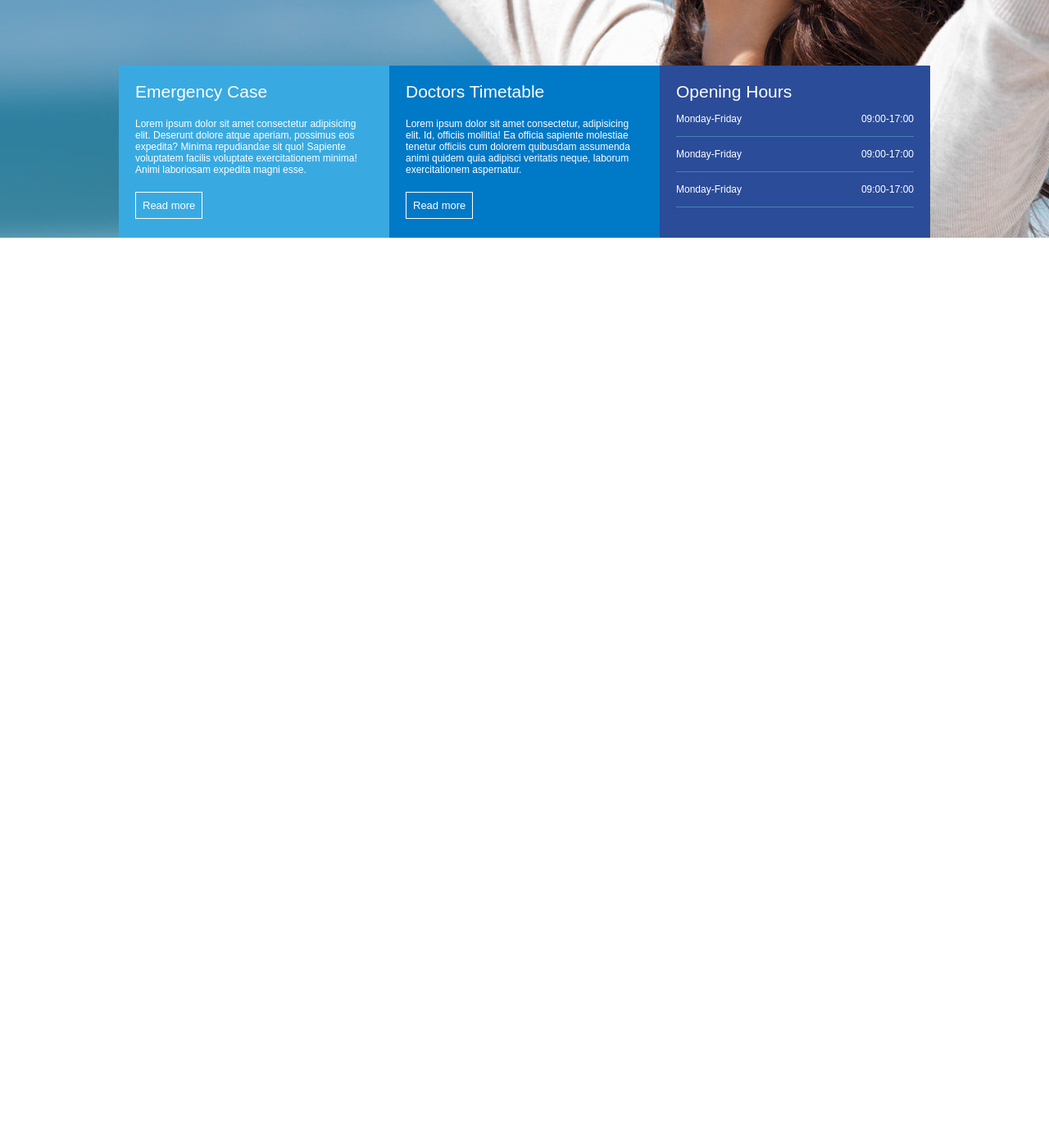
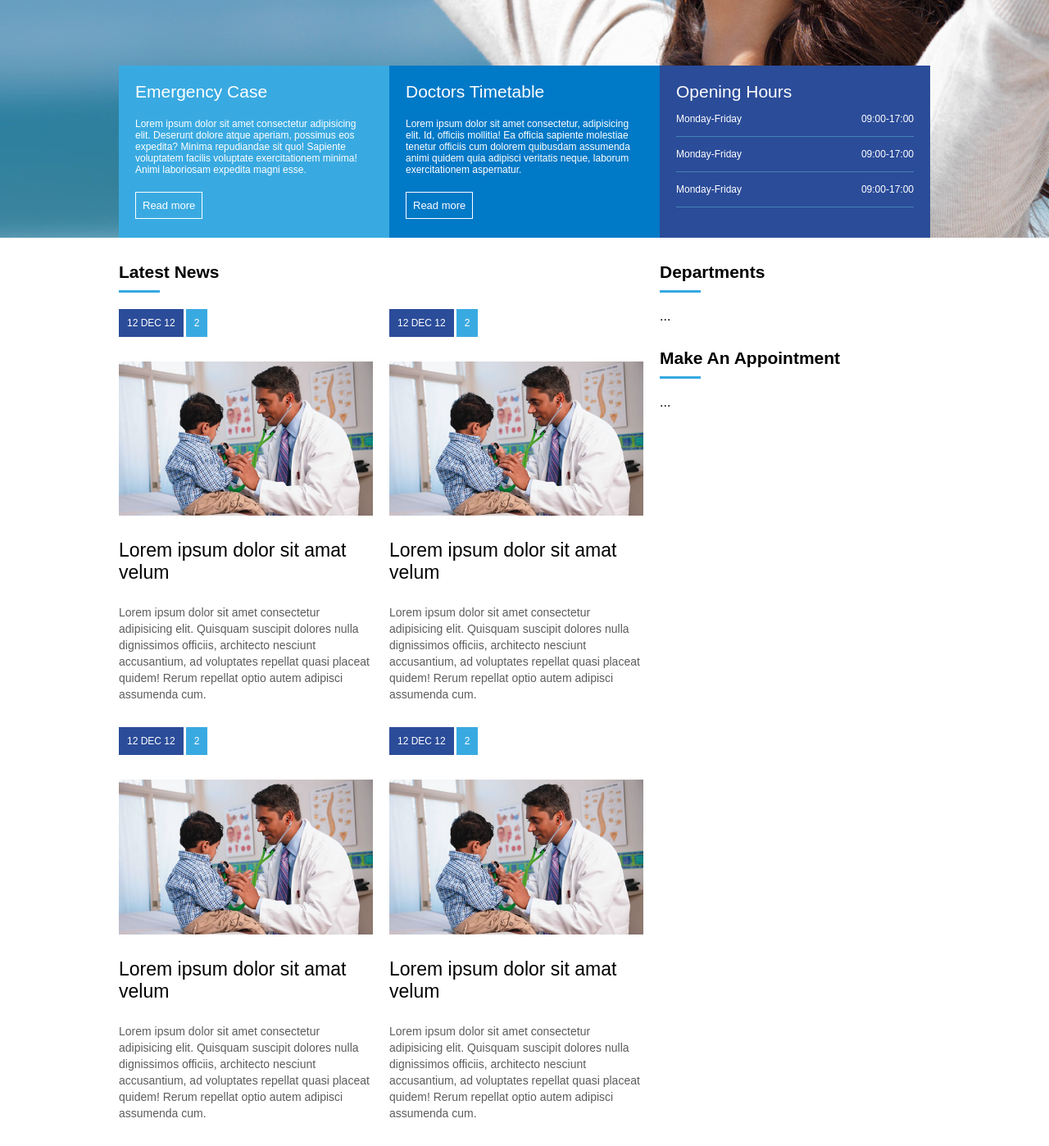
Before and after one commit to wanderson648/site-clone-flexbox, a plain HTML site: page index.html in a window 1280 px wide. Shown: the part 500-1898 px from the top of the page at 82% size. Before the commit the page ends 800 px from the top, so only its background shows below. Drawn offline with Linux system fonts and the light colour scheme.

Commit message:
configuração do widget

```diff
--- a/assets/css/styles.css
+++ b/assets/css/styles.css
@@ -140,3 +140,78 @@ header {
   margin-top: 20px;
   margin-bottom: 20px;
 }
+
+/* configuração da section-geral */
+
+#geral {
+  display: flex;
+  justify-content: center;
+}
+#geral section {
+  flex: 2;
+}
+#geral aside {
+  flex: 1;
+}
+.widget_title {
+  margin-top: 30px;
+  margin-bottom: 20px;
+}
+.widget_title_text {
+  color: #000;
+  font-size: 21px;
+  font-weight: bold;
+}
+.widget_title_bar {
+  width: 50px;
+  height: 3px;
+  background: #36a9e1;
+  margin-top: 10px;
+}
+.flex {
+  display: flex;
+  flex-wrap: wrap;
+}
+article {
+  flex: 1;
+  min-width: 300px;
+  margin-right: 20px;
+}
+article a {
+  text-decoration: none;
+}
+article .news_data {
+  display: flex;
+}
+article .news_data .news_posted_at {
+  background: #2b4c99;
+  color: #fff;
+  font-size: 12px;
+  padding: 10px;
+  margin-right: 3px;
+}
+article .news_data .news_comments {
+  background: #39aae1;
+  color: #fff;
+  font-size: 12px;
+  padding: 10px;
+}
+article .news_thumbnail {
+  margin-top: 30px;
+}
+article .news_thumbnail img {
+  width: 100%;
+  height: auto;
+}
+article .news_title {
+  margin-top: 25px;
+  margin-bottom: 25px;
+  color: #000;
+  font-size: 23px;
+}
+article .news_resume {
+  color: #5c5c5c;
+  line-height: 20px;
+  font-size: 14px;
+  margin-bottom: 30px;
+}
--- a/index.html
+++ b/index.html
@@ -69,5 +69,111 @@
       </div>
     </div>
   </section>
+
+  <section id="geral">
+    <div class="container">
+       <section>
+         <div class="widget">
+           <div class="widget_title">
+             <div class="widget_title_text">Latest News</div>
+             <div class="widget_title_bar"></div>
+           </div>
+           <div class="widget_body flex">
+
+             <article>
+               <a href="#">
+                <div class="news_data">
+                  <div class="news_posted_at">12 DEC 12</div>
+                  <div class="news_comments">2</div>
+                </div>
+                <div class="news_thumbnail">
+                  <img src="assets/images/dr.jpg" alt="Foto do Doutor" />
+                </div>
+                <div class="news_title">
+                  Lorem ipsum dolor sit amat velum
+                </div>
+                <div class="news_resume">
+                  Lorem ipsum dolor sit amet consectetur adipisicing elit. Quisquam suscipit dolores nulla dignissimos officiis, architecto nesciunt accusantium, ad voluptates repellat quasi placeat quidem! Rerum repellat optio autem adipisci assumenda cum.
+                </div>
+               </a>
+             </article>
+             <article>
+               <a href="#">
+                <div class="news_data">
+                  <div class="news_posted_at">12 DEC 12</div>
+                  <div class="news_comments">2</div>
+                </div>
+                <div class="news_thumbnail">
+                  <img src="assets/images/dr.jpg" alt="Foto do Doutor" />
+                </div>
+                <div class="news_title">
+                  Lorem ipsum dolor sit amat velum
+                </div>
+                <div class="news_resume">
+                  Lorem ipsum dolor sit amet consectetur adipisicing elit. Quisquam suscipit dolores nulla dignissimos officiis, architecto nesciunt accusantium, ad voluptates repellat quasi placeat quidem! Rerum repellat optio autem adipisci assumenda cum.
+                </div>
+               </a>
+             </article>
+             <article>
+               <a href="#">
+                <div class="news_data">
+                  <div class="news_posted_at">12 DEC 12</div>
+                  <div class="news_comments">2</div>
+                </div>
+                <div class="news_thumbnail">
+                  <img src="assets/images/dr.jpg" alt="Foto do Doutor" />
+                </div>
+                <div class="news_title">
+                  Lorem ipsum dolor sit amat velum
+                </div>
+                <div class="news_resume">
+                  Lorem ipsum dolor sit amet consectetur adipisicing elit. Quisquam suscipit dolores nulla dignissimos officiis, architecto nesciunt accusantium, ad voluptates repellat quasi placeat quidem! Rerum repellat optio autem adipisci assumenda cum.
+                </div>
+               </a>
+             </article>
+             <article>
+               <a href="#">
+                <div class="news_data">
+                  <div class="news_posted_at">12 DEC 12</div>
+                  <div class="news_comments">2</div>
+                </div>
+                <div class="news_thumbnail">
+                  <img src="assets/images/dr.jpg" alt="Foto do Doutor" />
+                </div>
+                <div class="news_title">
+                  Lorem ipsum dolor sit amat velum
+                </div>
+                <div class="news_resume">
+                  Lorem ipsum dolor sit amet consectetur adipisicing elit. Quisquam suscipit dolores nulla dignissimos officiis, architecto nesciunt accusantium, ad voluptates repellat quasi placeat quidem! Rerum repellat optio autem adipisci assumenda cum.
+                </div>
+               </a>
+             </article>
+
+           </div>
+         </div>
+       </section>
+       <aside>
+         <div class="widget">
+           <div class="widget_title">
+             <div class="widget_title_text">Departments</div>
+             <div class="widget_title_bar"></div>
+           </div>
+           <div class="widget_body">
+             ...
+           </div>
+         </div>
+         <div class="widget">
+           <div class="widget_title">
+             <div class="widget_title_text">Make An Appointment</div>
+             <div class="widget_title_bar"></div>
+           </div>
+           <div class="widget_body">
+             ...
+           </div>
+         </div>
+       </aside>
+    </div>
+  </section>
+
 </body>
 </html>
```
